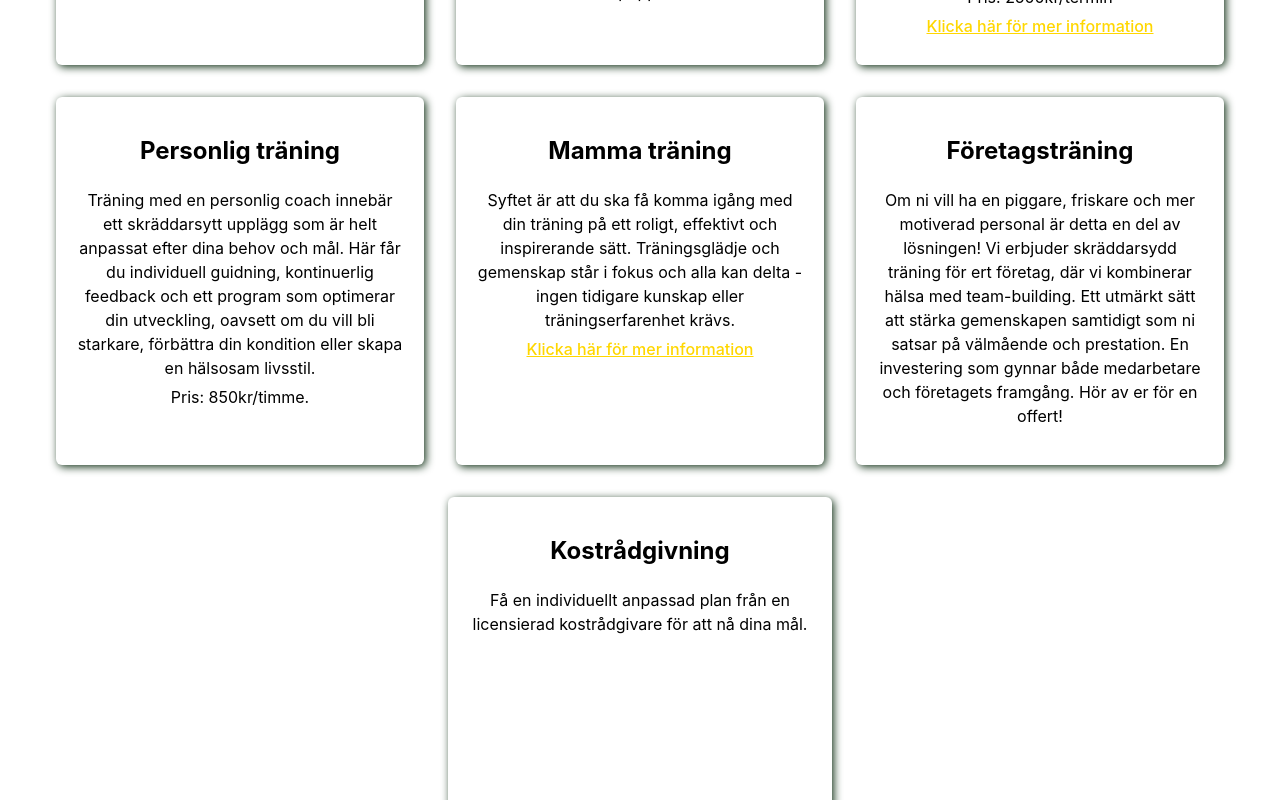
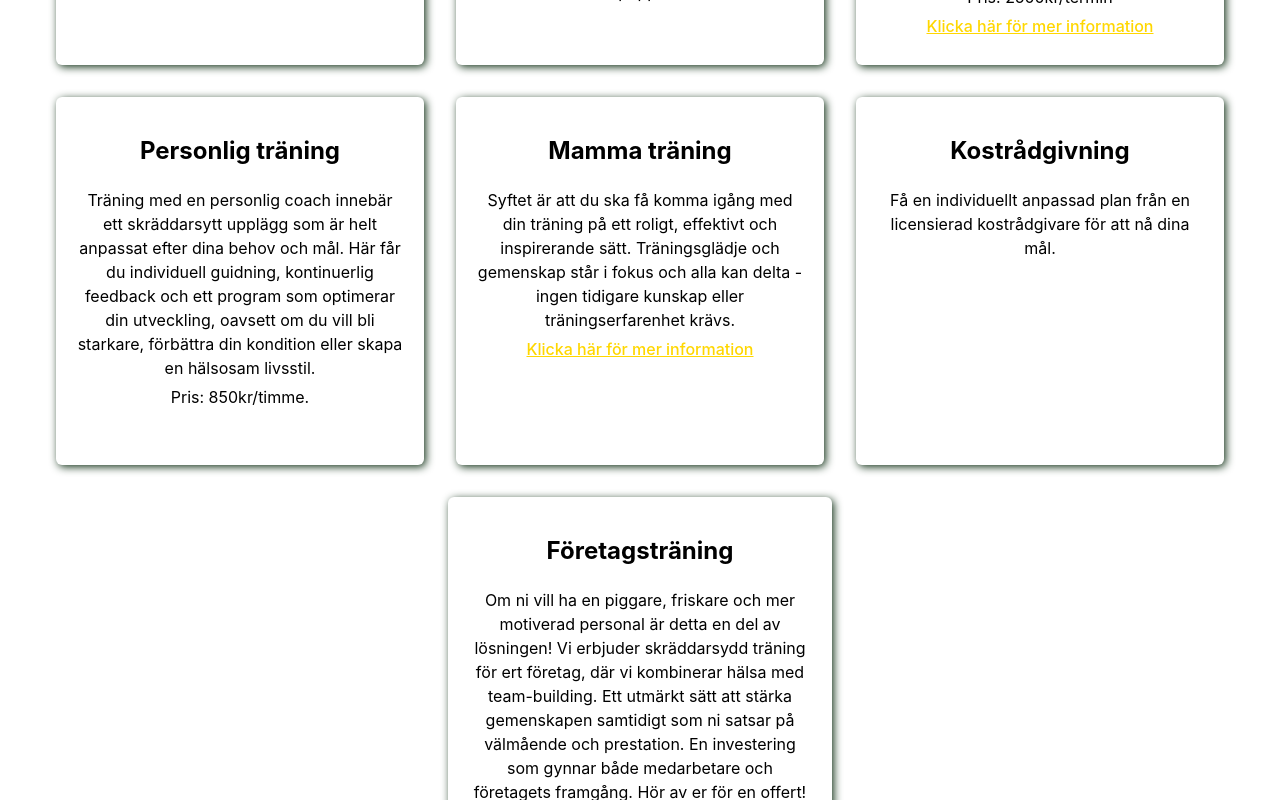
Before and after one commit to TobiasHeidlund/Starkare, a React (Vite) app: page / in a window 1280 px wide. Shown: the part 1220-2020 px from the top of the page. Built offline with nearby package versions, Linux system fonts and the light colour scheme; no server answers.

Commit message:
updated dependencies

```diff
--- a/package.json
+++ b/package.json
@@ -16,8 +16,8 @@
     "@mui/icons-material": "^5.15.21",
     "@mui/material": "^5.15.21",
     "@types/nodemailer": "^6.4.15",
-    "axios": "^1.11.0",
-    "nodemailer": "^6.9.14",
+    "axios": "^1.12.0",
+    "nodemailer": "^7.0.11",
     "react": "^18.3.1",
     "react-dom": "^18.3.1",
     "react-helmet-async": "^2.0.5"
@@ -33,6 +33,6 @@
     "eslint-plugin-react-refresh": "^0.4.7",
     "react-router-dom": "^6.26.1",
     "typescript": "^5.2.2",
-    "vite": "^6.3.5"
+    "vite": "^6.4.1"
   }
 }
--- a/src/componets/services.tsx
+++ b/src/componets/services.tsx
@@ -18,9 +18,10 @@ function services( ) {
         <CardBox title={"Personlig träning"} text={"Träning med en personlig coach innebär ett skräddarsytt upplägg som är helt anpassat efter dina behov och mål. Här får du individuell guidning,"+
         " kontinuerlig feedback och ett program som optimerar din utveckling, oavsett om du vill bli starkare, förbättra din kondition eller skapa en hälsosam livsstil. \nPris: 850kr/timme. "} boxname={"cardbox"}/>
         <CardBox title={"Mamma träning"} text={"Syftet är att du ska få komma igång med din träning på ett roligt, effektivt och inspirerande sätt. Träningsglädje och gemenskap står i fokus och alla kan delta - ingen tidigare kunskap eller träningserfarenhet krävs."} boxname={"cardbox"} link={<Link to='/mamma#mamma'>Klicka här för mer information</Link>}/>
+        <CardBox title={"Kostrådgivning"} text={"Få en individuellt anpassad plan från en licensierad kostrådgivare för att nå dina mål."}  boxname={"cardbox"}/>
         <CardBox title={"Företagsträning"} text={"Om ni vill ha en piggare, friskare och mer motiverad personal är detta en del av lösningen! Vi erbjuder skräddarsydd träning för ert företag, där vi kombinerar hälsa med team-building."+
           " Ett utmärkt sätt att stärka gemenskapen samtidigt som ni satsar på välmående och prestation. En investering som gynnar både medarbetare och företagets framgång. Hör av er för en offert!"} boxname={"cardbox"}/>
-        <CardBox title={"Kostrådgivning"} text={"Få en individuellt anpassad plan från en licensierad kostrådgivare för att nå dina mål."}  boxname={"cardbox"}/>
+
       </section>
     </div>
   )
```
Also changed, not shown: 1 other file (tests, documents, lock files or other folders).
